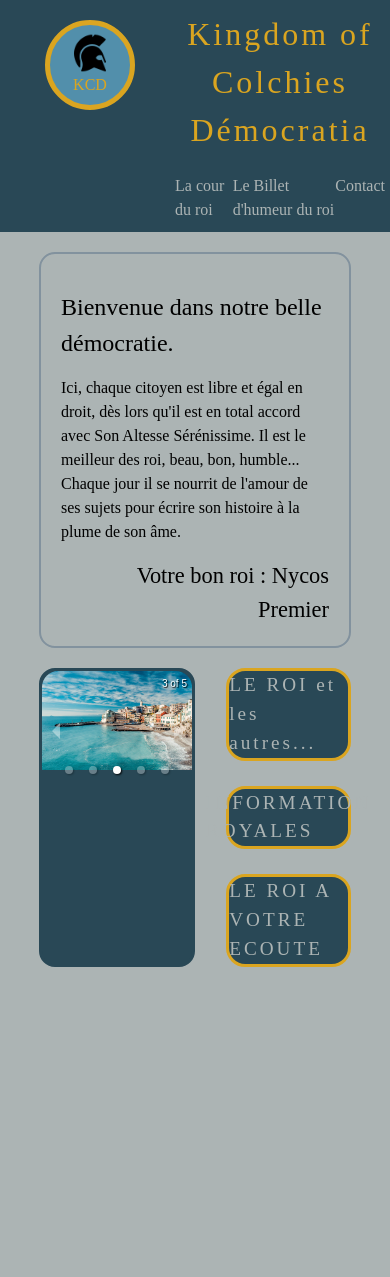
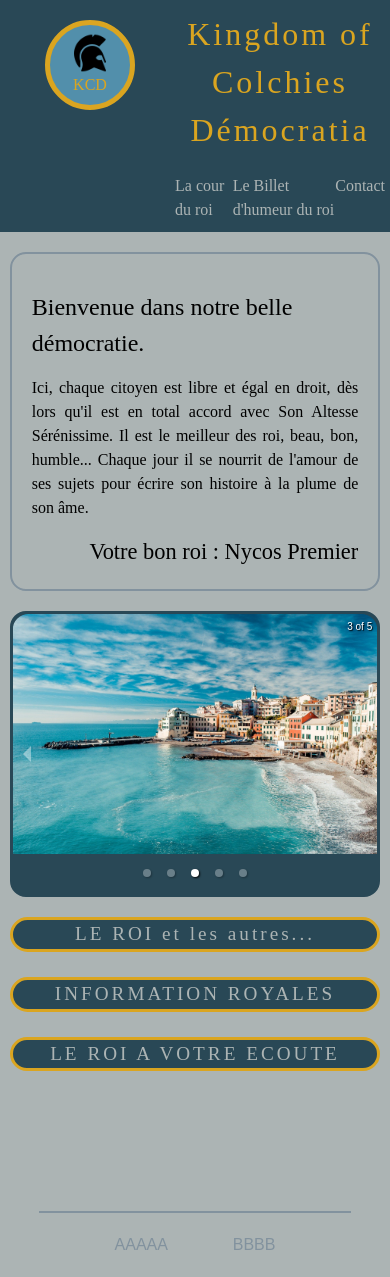
Before and after one commit to NycoChavanoud/Checkpoint-4, a Next.js app: page / in a window 390 px wide. Before the commit the page ends 987 px from the top, so only its background shows below. Built offline with nearby package versions, Linux system fonts and the light colour scheme.

Commit message:
media querries on home page, need fix layout too

```diff
--- a/components/Footer.jsx
+++ b/components/Footer.jsx
@@ -0,0 +1,13 @@
+import Link from "next/link";
+import style from "../styles/Footer.module.css";
+
+export default function Footer() {
+  return (
+    <footer className={style.globalFooter}>
+      <div className={style.containerFooter}>
+        <div>AAAAA</div>
+        <div>BBBB</div>
+      </div>
+    </footer>
+  );
+}
--- a/components/Layout.js
+++ b/components/Layout.js
@@ -1,4 +1,5 @@
 import Head from "next/head";
+import Footer from "./Footer";
 // import Footer from "./Footer";
 import Header from "./Header";
 
@@ -10,6 +11,7 @@ export default function Layout({ children, pageTitle }) {
       </Head>
       <Header />
       <main>{children}</main>
+      <Footer />
     </>
   );
 }
--- a/components/Slider.js
+++ b/components/Slider.js
@@ -12,32 +12,43 @@ export default function Slider() {
   return (
     <>
       <div className={style.carousselContainer}>
-        <Carousel infiniteLoop autoPlay interval={2000} transitionTime={500}>
+        <Carousel
+          infiniteLoop
+          autoPlay
+          interval={2000}
+          transitionTime={500}
+          showThumbs={false}
+        >
           <Image
+            key={image1}
             src={image1}
             className={style.photoCaroussel}
             alt=""
             layout="intrinsic"
           />
           <Image
+            key={image2}
             src={image2}
             className={style.photoCaroussel}
             alt=""
             layout="intrinsic"
           />
           <Image
+            key={image3}
             src={image3}
             className={style.photoCaroussel}
             alt=""
             layout="intrinsic"
           />
           <Image
+            key={image4}
             src={image4}
             className={style.photoCaroussel}
             alt=""
             layout="intrinsic"
           />
           <Image
+            key={image5}
             src={image5}
             className={style.photoCaroussel}
             alt=""
--- /dev/null
+++ b/styles/Footer.module.css
@@ -0,0 +1,14 @@
+.globalFooter {
+  margin-top: 120px;
+  margin-left: auto;
+  margin-right: auto;
+  border-top: solid 2px var(--secondaryColor);
+  width: 80%;
+}
+
+.containerFooter {
+  width: 80%;
+  margin: 5px auto;
+  display: flex;
+  justify-content: space-around;
+}
--- a/styles/Home.module.css
+++ b/styles/Home.module.css
@@ -16,6 +16,7 @@
 .textHome {
   margin-top: 15px;
   font-size: 1em;
+  text-align: justify;
 }
 
 .signRoyal {
@@ -36,7 +37,6 @@
   display: flex;
   flex-direction: column;
   justify-content: space-around;
-  /* margin-right: auto; */
   margin-left: auto;
   width: 40%;
 }
@@ -55,6 +55,7 @@
   font-size: 1.2em;
   letter-spacing: 3px;
   margin-bottom: 25px;
+  text-align: center;
 }
 .cardsLinkLast {
   display: flex;
@@ -70,4 +71,26 @@
   font-family: "Rowdies", cursive;
   font-size: 1.2em;
   letter-spacing: 3px;
+  text-align: center;
 }
+
+@media only screen and (max-width: 780px) {
+  .textHomeContainer {
+    width: 95%;
+  }
+
+  .contentHomePageContainer {
+    display: flex;
+    flex-direction: column;
+    justify-content: center;
+    width: 95%;
+    margin-left: auto;
+    margin-right: auto;
+    text-align: center;
+  }
+
+  .cardsLinkContainer {
+    width: 100%;
+    margin: 20px auto;
+  }
+}
--- a/styles/Slider.module.css
+++ b/styles/Slider.module.css
@@ -11,3 +11,9 @@
 .photoCaroussel {
   border-radius: 1em 1em 0 0;
 }
+
+@media only screen and (max-width: 780px) {
+  .carousselContainer {
+    width: 100%;
+  }
+}
--- a/styles/globals.css
+++ b/styles/globals.css
@@ -5,8 +5,8 @@
 @import url("https://fonts.googleapis.com/css2?family=Antic+Didone&family=Great+Vibes&family=Rowdies:wght@400;700&display=swap");
 
 footer {
-  color: var(--accentColor);
-  background-color: var(--mainColor);
+  color: var(--secondaryColor);
+  background-color: var(--accentColor);
   text-align: justify;
   padding: 15px;
 }
```
